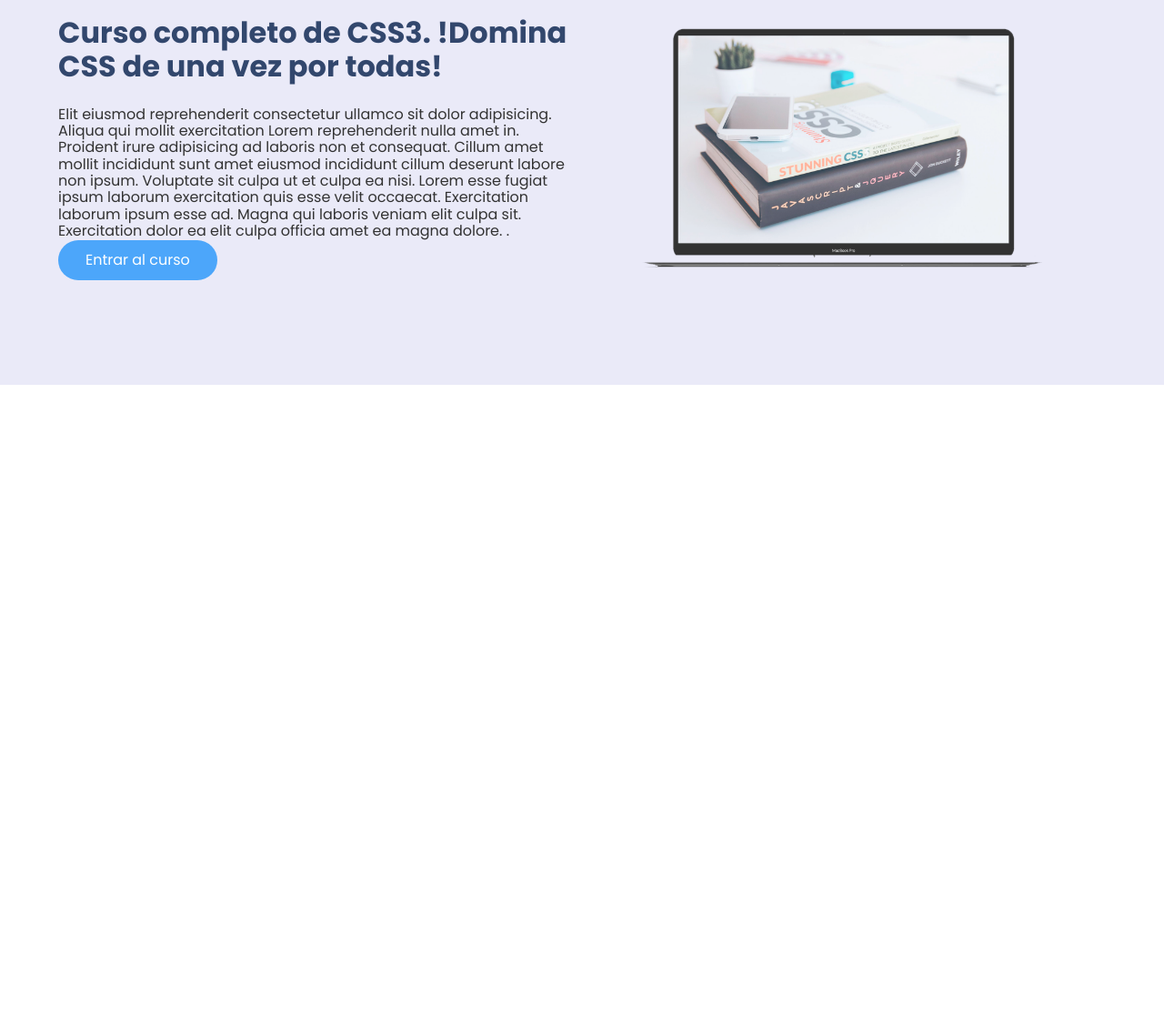
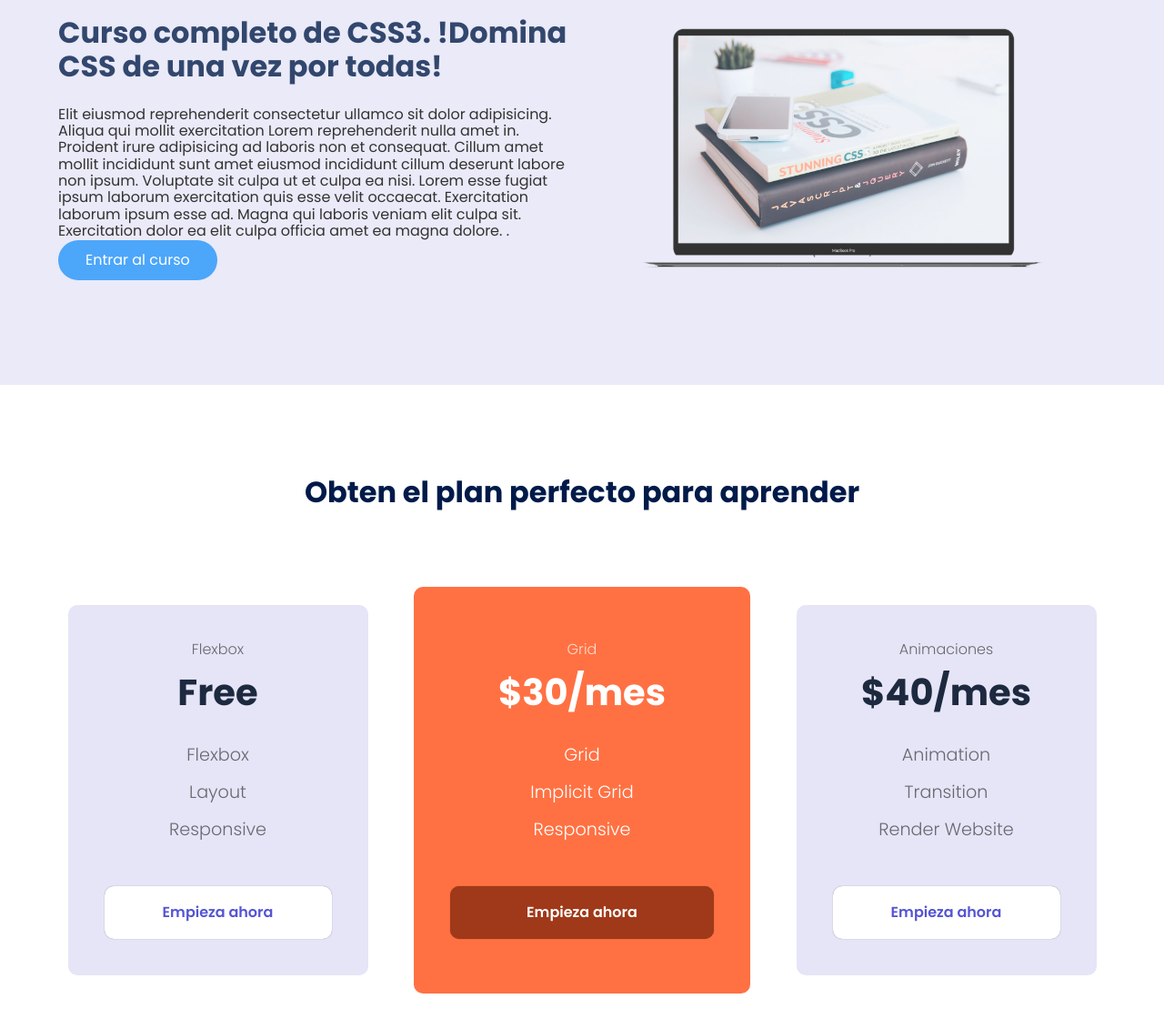
Before and after one commit to NicolasVasquez17/HTML-CSS-JS-PaginaWeb-Curso-CSS3, a plain HTML site: page index.html in a window 1280 px wide. Shown: the part 1388-2519 px from the top of the page at 91% size. Before the commit the page ends 1811 px from the top, so only its background shows below. Drawn offline with Linux system fonts and the light colour scheme.

Commit message:
se terminaron las 3 primeras secciones

```diff
--- a/css/estilos.css
+++ b/css/estilos.css
@@ -191,3 +191,74 @@ nav{
     width: 100%;
     display: block;
 }
+
+/*price*/
+
+.price{
+    text-align: center;
+}
+
+.price__table{
+    padding-top:60px;
+    display: flex;
+    flex-wrap: wrap;
+    gap: 2.5em;
+    justify-content: space-evenly;
+    align-items: center;
+}
+
+.price__element{
+    background-color: #e5e5f7;
+    text-align: center;
+    border-radius:10px;
+    width: 330px;
+    padding: 40px;
+    --color-plan:#696871;
+    --color-price:#1D293F;
+    --bg-cta: #fff;
+    --color-cta:#5454D4;
+    --color-items:#696871;
+}
+
+.price__element--best{
+    width: 370px;
+    padding: 60px 40px;
+    background-color: #FF7143;
+    --color-plan: rgb(255 255 255 / 75%);
+    --color-price:#fff;
+    --bg-cta: #9F3919;
+    --color-cta:#fff;
+    --color-items:#fff;
+}
+
+.price__name{
+    color: var(--color-plan);
+    margin-bottom: 15px;
+    font-weight: 300;
+}
+
+.price__price{
+    font-size: 2.5rem;
+    color: var(--color-price);
+}
+
+.price__items{
+    margin-top: 35px;
+    display: grid;
+    gap:1em;
+    font-weight: 300;
+    font-size:1.2rem ;
+    margin-bottom: 50px;
+    color: var(--color-items);
+}
+
+.price__cta{
+    display: block;
+    padding: 20px 0;
+    border-radius: 10px;
+    text-decoration: none;
+    background-color: var(--bg-cta);
+    font-weight: 600;
+    color:var(--color-cta);
+    box-shadow: 0 0 1px rgba(0, 0, 0, .5);
+}
--- a/index.html
+++ b/index.html
@@ -1,16 +1,15 @@
 <!DOCTYPE html>
 <html lang="es">
   <head>
-    <meta charset="UTF-8">
-    <meta http-equiv="X-UA-Compatible" content="IE=edge">
-    <meta name="viewport" content="width=device-width, initial-scale=1.0">
+    <meta charset="UTF-8" />
+    <meta http-equiv="X-UA-Compatible" content="IE=edge" />
+    <meta name="viewport" content="width=device-width, initial-scale=1.0" />
     <title>MASTER CSS</title>
-    <link rel="shortcut icon" href="images/favicon.png" type="image/x-icon">
-    <link rel="stylesheet" href="css/normalize.css">
-    <link rel="stylesheet" href="css/estilos.css">
+    <link rel="shortcut icon" href="images/favicon.png" type="image/x-icon" />
+    <link rel="stylesheet" href="css/normalize.css" />
+    <link rel="stylesheet" href="css/estilos.css" />
   </head>
   <body>
-
     <header class="hero">
       <nav class="nav container">
         <div class="nav__logo">
@@ -34,48 +33,59 @@
             <a href="#" class="nav__links">Blog</a>
           </li>
 
-                <img src="images/close.svg" alt="close" class="nav__close">
+          <img src="images/close.svg" alt="close" class="nav__close" />
         </ul>
 
         <div class="nav__menu">
-                <img src="images/menu.svg" alt="menu" class="nav__img">
+          <img src="images/menu.svg" alt="menu" class="nav__img" />
         </div>
-
       </nav>
 
       <section class="hero__container container">
         <h1 class="hero__title">Apende CSS3 desde cero hasta dominarlo.</h1>
-                <p class="hero__paragraph">Elige aprender CSS de una vez por todas, una vez que termines este curso seras capaz de crear cualquier layout con CSS y crear tus propias animaciones.</p>
+        <p class="hero__paragraph">
+          Elige aprender CSS de una vez por todas, una vez que termines este
+          curso seras capaz de crear cualquier layout con CSS y crear tus
+          propias animaciones.
+        </p>
         <a href="#" class="cta">Comienza ahora</a>
       </section>
-
     </header>
 
     <main>
       <section class="container about">
         <h2 class="subtitle">¿Que aprederas en este curso?</h2>
-            <p class="about__paragraph">Todo lo necesario y obligatorio de css, (Flexbox, Grid, Custom properties, Position, Animaciones, Box Model y mas)</p>
+        <p class="about__paragraph">
+          Todo lo necesario y obligatorio de css, (Flexbox, Grid, Custom
+          properties, Position, Animaciones, Box Model y mas)
+        </p>
 
         <div class="about__main">
           <article class="about__icons">
-                    <img src="images/shapes.svg" alt="cuadrados" class="about__icon">
+            <img src="images/shapes.svg" alt="cuadrados" class="about__icon" />
             <h3 class="about__title">CSS Layout</h3>
-                    <p class="about__paragraph">Sunt voluptate elit Lorem officia quis consectetur nostrud. Dolore est irure veniam mollit magna ullamco cillum minim.</p>
-
+            <p class="about__paragraph">
+              Sunt voluptate elit Lorem officia quis consectetur nostrud. Dolore
+              est irure veniam mollit magna ullamco cillum minim.
+            </p>
           </article>
 
           <article class="about__icons">
-                    <img src="images/paint.svg" alt="pincel" class="about__icon">
+            <img src="images/paint.svg" alt="pincel" class="about__icon" />
             <h3 class="about__title">Animaciones</h3>
-                    <p class="about__paragraph">Sunt voluptate elit Lorem officia quis consectetur nostrud. Dolore est irure veniam mollit magna ullamco cillum minim.</p>
-
+            <p class="about__paragraph">
+              Sunt voluptate elit Lorem officia quis consectetur nostrud. Dolore
+              est irure veniam mollit magna ullamco cillum minim.
+            </p>
           </article>
 
           <article class="about__icons">
-                    <img src="images/code.svg" alt="cuadrados" class="about__icon">
+            <img src="images/code.svg" alt="cuadrados" class="about__icon" />
             <h3 class="about__title">Sass</h3>
-                    <p class="about__paragraph">Sunt voluptate elit Lorem officia quis consectetur nostrud. Dolore est irure veniam mollit magna ullamco cillum minim.</p>
-
+            <p class="about__paragraph">
+              Sunt voluptate elit Lorem officia quis consectetur nostrud. Dolore
+              est irure veniam mollit magna ullamco cillum minim.
+            </p>
           </article>
         </div>
       </section>
@@ -84,19 +94,77 @@
         <div class="knowledge__container container">
           <div class="knowledge__texts">
             <h2 class="subtitle">
-                        Curso completo de CSS3. !Domina CSS de una vez por todas!</h2>
-                        <p class="knowledge__paragraph">Elit eiusmod reprehenderit consectetur ullamco sit dolor adipisicing. Aliqua qui mollit exercitation Lorem reprehenderit nulla amet in. Proident irure adipisicing ad laboris non et consequat. Cillum amet mollit incididunt sunt amet eiusmod incididunt cillum deserunt labore non ipsum.
-                        Voluptate sit culpa ut et culpa ea nisi. Lorem esse fugiat ipsum laborum exercitation quis esse velit occaecat. Exercitation laborum ipsum esse ad. Magna qui laboris veniam elit culpa sit. Exercitation dolor ea elit culpa officia amet ea magna dolore. .</p>
+              Curso completo de CSS3. !Domina CSS de una vez por todas!
+            </h2>
+            <p class="knowledge__paragraph">
+              Elit eiusmod reprehenderit consectetur ullamco sit dolor
+              adipisicing. Aliqua qui mollit exercitation Lorem reprehenderit
+              nulla amet in. Proident irure adipisicing ad laboris non et
+              consequat. Cillum amet mollit incididunt sunt amet eiusmod
+              incididunt cillum deserunt labore non ipsum. Voluptate sit culpa
+              ut et culpa ea nisi. Lorem esse fugiat ipsum laborum exercitation
+              quis esse velit occaecat. Exercitation laborum ipsum esse ad.
+              Magna qui laboris veniam elit culpa sit. Exercitation dolor ea
+              elit culpa officia amet ea magna dolore. .
+            </p>
             <a href="#" class="cta"> Entrar al curso</a>
           </div>
 
           <figure clase="knowledge__picture">
-                    <img src="images/macbook.png" alt="macbook" class="knowledge__img">
+            <img
+              src="images/macbook.png"
+              alt="macbook"
+              class="knowledge__img"
+            />
           </figure>
         </div>
+      </section>
 
+      <section class="price container">
+        <h2 class="subtitle">Obten el plan perfecto para aprender</h2>
+
+        <div class="price__table">
+          <div class="price__element">
+            <p class="price__name">Flexbox</p>
+            <h3 class="price__price">Free</h3>
+
+            <div class="price__items">
+              <p class="price__features">Flexbox</p>
+              <p class="price__features">Layout</p>
+              <p class="price__features">Responsive</p>
+            </div>
+
+            <a href="#" class="price__cta">Empieza ahora</a>
+          </div>
+
+          <div class="price__element price__element--best">
+            <p class="price__name">Grid</p>
+            <h3 class="price__price">$30/mes</h3>
+
+            <div class="price__items">
+              <p class="price__features">Grid</p>
+              <p class="price__features">Implicit Grid</p>
+              <p class="price__features">Responsive</p>
+            </div>
+
+            <a href="#" class="price__cta">Empieza ahora</a>
+          </div>
+
+          <div class="price__element">
+            <p class="price__name">Animaciones</p>
+            <h3 class="price__price">$40/mes</h3>
+
+            <div class="price__items">
+              <p class="price__features">Animation</p>
+              <p class="price__features">Transition</p>
+              <p class="price__features">Render Website</p>
+            </div>
+
+            <a href="#" class="price__cta">Empieza ahora</a>
+          </div>
+        </div>
       </section>
+
     </main>
-
   </body>
 </html>
```
Lines whose indentation alone changed are shown as unchanged.
